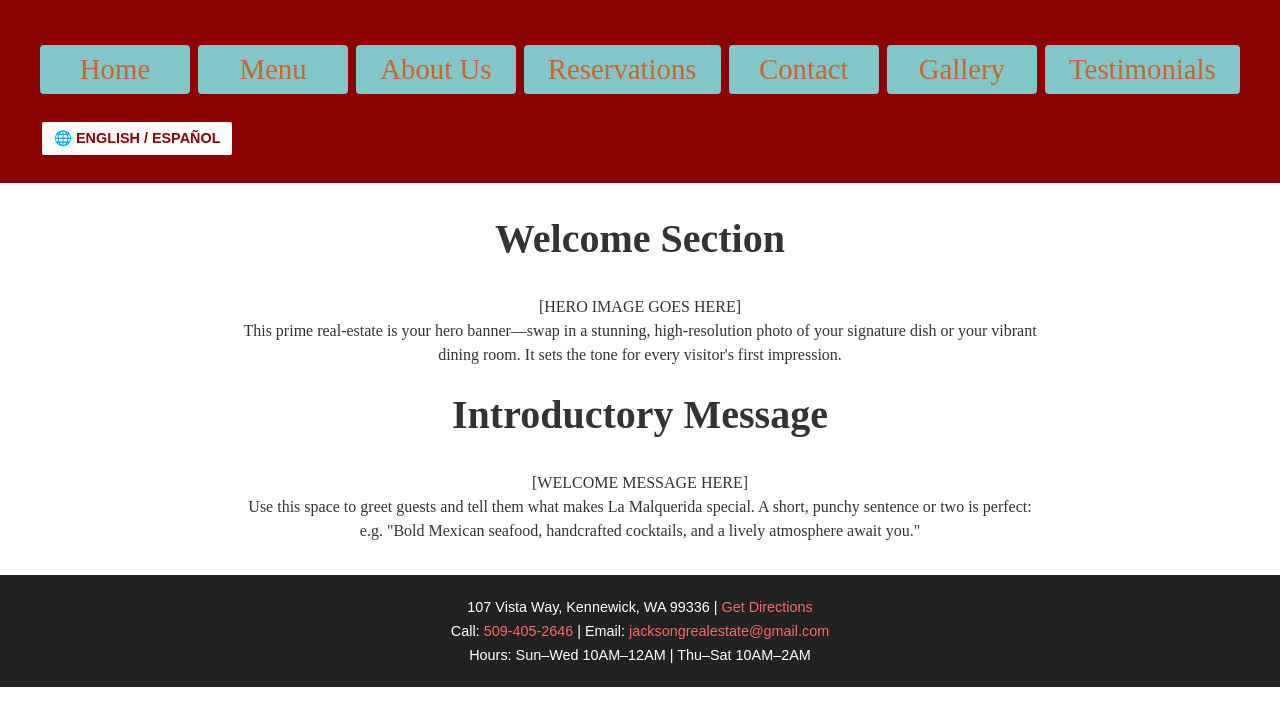
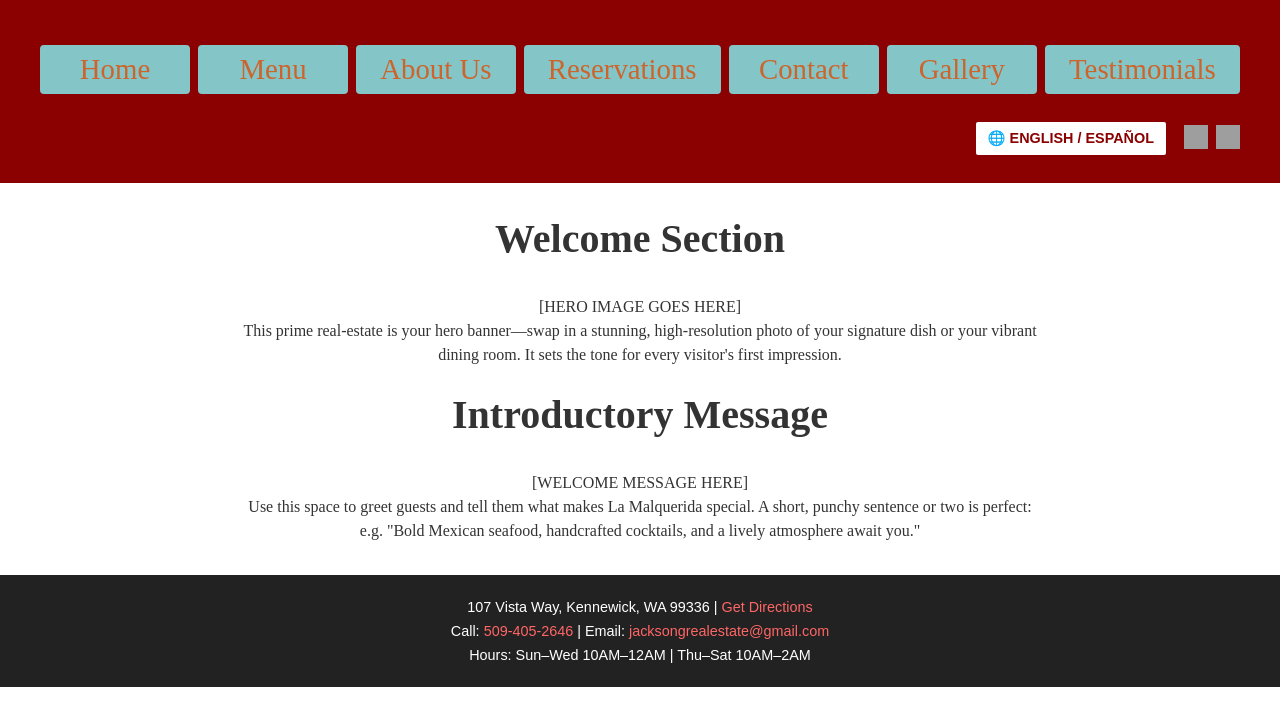
Before and after one commit to JDesignGit/LaMalqueridaKennewick, a website built with Vite: page index.html in a window 1280 px wide. Shown: the part 73-798 px from the top of the page. Built offline with nearby package versions, Linux system fonts and the light colour scheme; grey boxes are pictures that could not be loaded; files whose address does not match are found by name.

Commit message:
Add social media icons to navigation

```diff
--- a/index.html
+++ b/index.html
@@ -26,7 +26,17 @@
         <li><a href="gallery.html">Gallery</a></li>
         <li><a href="reviews.html">Testimonials</a></li>
       </ul>
-      <button id="languageToggle" class="language-btn">🌐 ENGLISH / ESPAÑOL</button>
+      <div class="nav-controls">
+        <button id="languageToggle" class="language-btn">🌐 ENGLISH / ESPAÑOL</button>
+        <div class="social-links">
+          <a href="https://www.facebook.com/profile.php?id=61573096373843" target="_blank" rel="noopener noreferrer">
+            <img src="https://raw.githubusercontent.com/gauravghongde/social-icons/master/PNG/White/Facebook_white.png" alt="Facebook">
+          </a>
+          <a href="https://www.instagram.com/lamalquerida_kennewick/" target="_blank" rel="noopener noreferrer">
+            <img src="https://raw.githubusercontent.com/gauravghongde/social-icons/master/PNG/White/Instagram_white.png" alt="Instagram">
+          </a>
+        </div>
+      </div>
     </nav>
   </header>
 
--- a/nav-horizontal.css
+++ b/nav-horizontal.css
@@ -3,6 +3,11 @@
   width: 100%;
   max-width: 1200px;
   margin: 0 auto;
+  display: flex;
+  flex-wrap: wrap;
+  justify-content: center;
+  align-items: center;
+  padding: 0 1rem;
 }
 
 .page-nav ul {
@@ -40,7 +45,33 @@
   transform: translateY(-2px);
 }
 
+.nav-controls {
+  display: flex;
+  align-items: center;
+  gap: 1rem;
+  margin-left: auto;
+}
+
+.social-links {
+  display: flex;
+  gap: 0.5rem;
+}
+
+.social-links img {
+  width: 24px;
+  height: 24px;
+  transition: transform 0.3s ease;
+}
+
+.social-links a:hover img {
+  transform: scale(1.1);
+}
+
 @media (max-width: 768px) {
+  .page-nav {
+    flex-direction: column;
+  }
+
   .page-nav ul {
     flex-direction: column;
   }
@@ -53,4 +84,10 @@
     font-size: 1.5rem;
     padding: 10px;
   }
+
+  .nav-controls {
+    margin: 1rem 0;
+    width: 100%;
+    justify-content: center;
+  }
 }
```
Also changed, not shown: header-snippet.html (+11 -4 lines).
